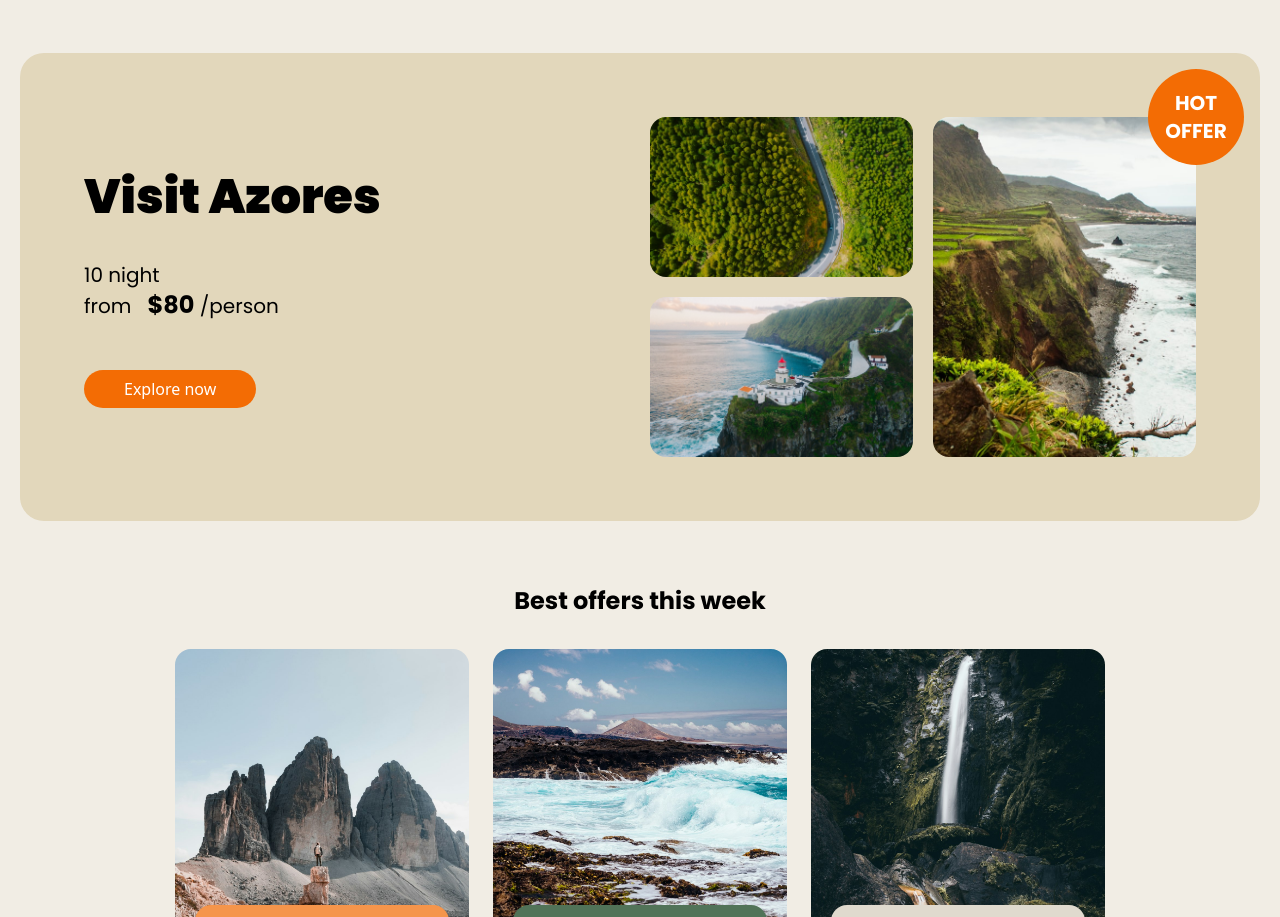
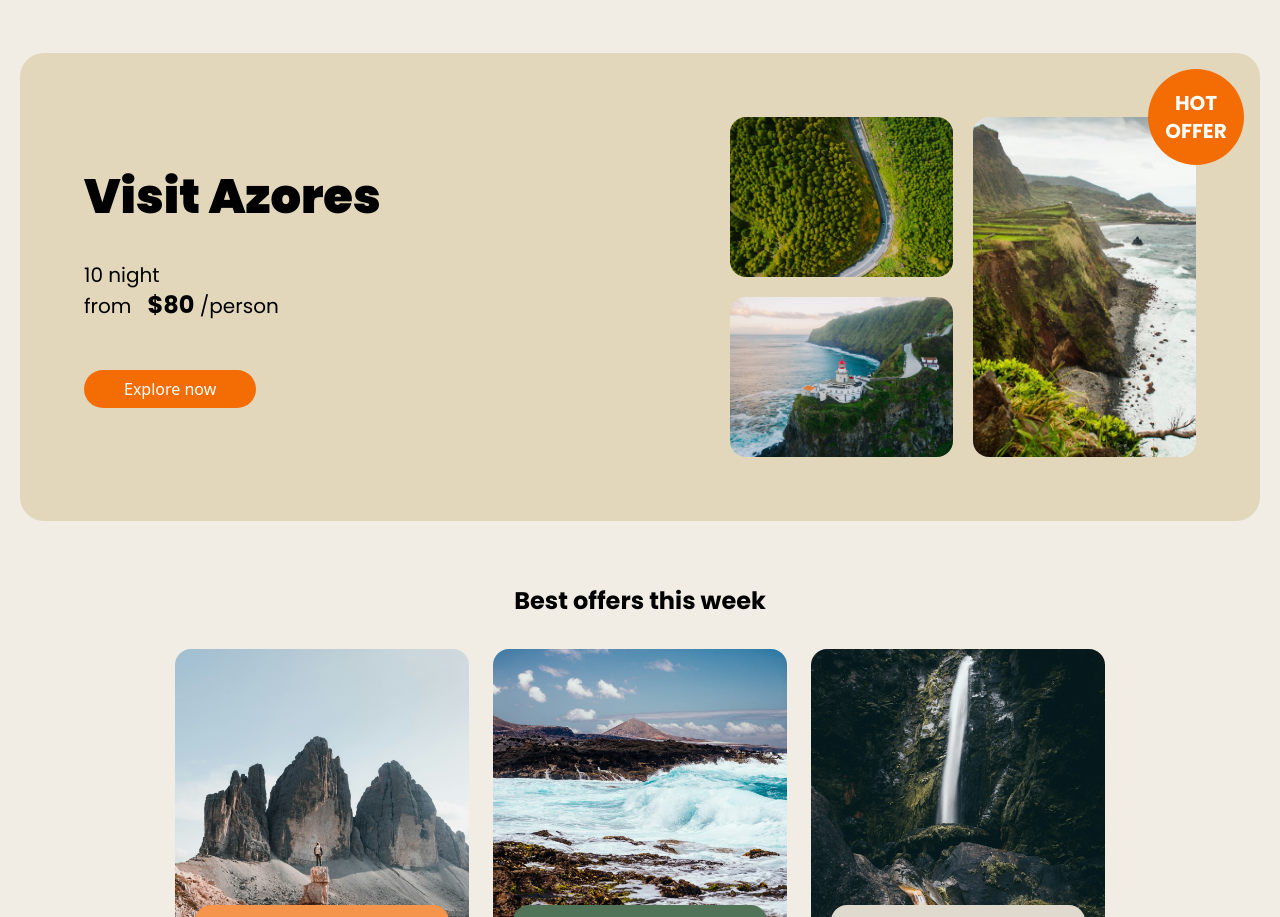
Before and after one commit to HoeunPichet/08_HOEUN_PICHET_BTB_Web_Mini_Project001, a website: page src/index.html in a window 1280 px wide. Shown: the part 1279-2196 px from the top of the page. Drawn offline with Linux system fonts and the light colour scheme.

Commit message:
New update

```diff
--- a/src/index.html
+++ b/src/index.html
@@ -202,7 +202,7 @@
                 <div class="absolute -right-12 -top-12 w-24 h-24 rounded-full bg-primary flex place-items-center">
                     <p class="text-xl text-center text-white font-poppins font-bold">HOT OFFER</p>
                 </div>
-                <div class="grid min-[550px]:grid-cols-2 gap-5 justify-end w-full">
+                <div class="grid min-[550px]:grid-cols-2 gap-5 justify-end w-full min-[1200px]:pl-20">
                     <img class="h-52 lg:h-40 object-cover w-full rounded-2xl" src="./images/visit1.jpg" alt="Visit1">
                     <img class="h-52 sm:h-full object-cover w-full rounded-2xl sm:row-span-2" src="./images/visit3.jpg" alt="Visit3">
                     <img class="h-52 col-span-full sm:col-span-1 lg:h-40 object-cover w-full rounded-2xl" src="./images/visit2.jpg" alt="Visit2">
```
Also changed, not shown: output/app.css, src/booking.html (line endings or trailing spaces), src/faq.html (line endings or trailing spaces), src/offer.html (line endings or trailing spaces), src/offerDetail.html (line endings or trailing spaces), src/pending.html (line endings or trailing spaces), src/resort.html (line endings or trailing spaces), src/trip.html (line endings or trailing spaces).
